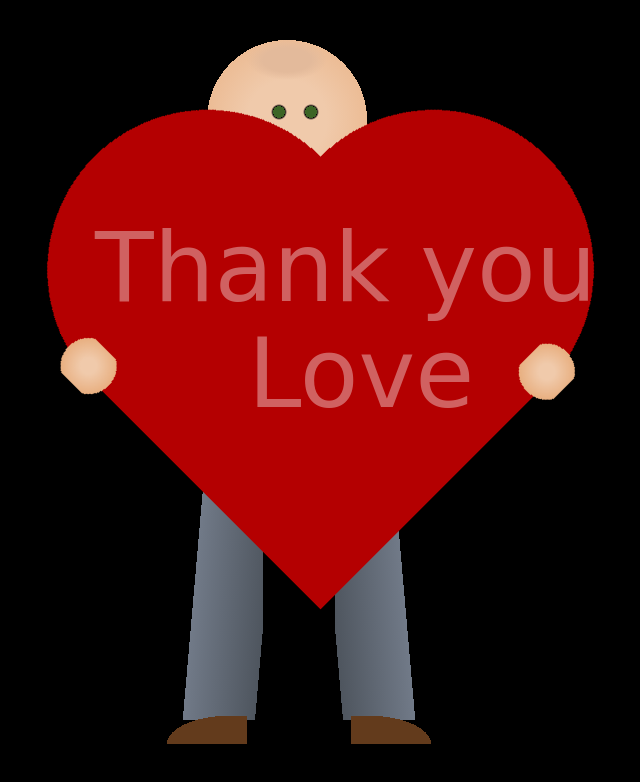
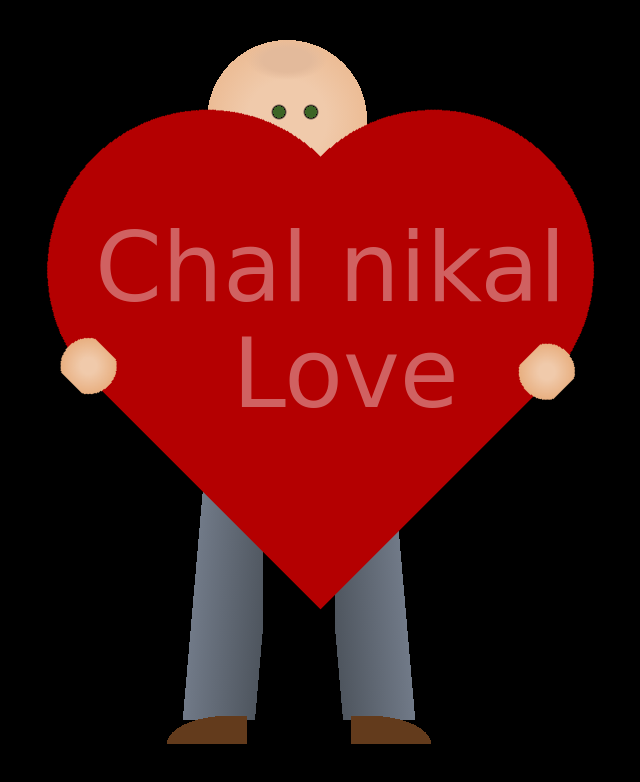
Before and after one commit to atomics2005/Fuck.github.io, a plain HTML site: page new.html in a window 1280 px wide. Shown: the whole page, without its empty margins (353-993 px from the left). Drawn offline with Linux system fonts and the light colour scheme.

Commit message:
Update style.css

```diff
--- a/style.css
+++ b/style.css
@@ -94,7 +94,7 @@ div.beloved:after {
   display: flex;
   position: absolute;
   white-space: pre;
-  content: "Thank you \a Love";
+  content: "Chal nikal \a Love";
 
   text-align: center;
   line-height: 1.1;
```
